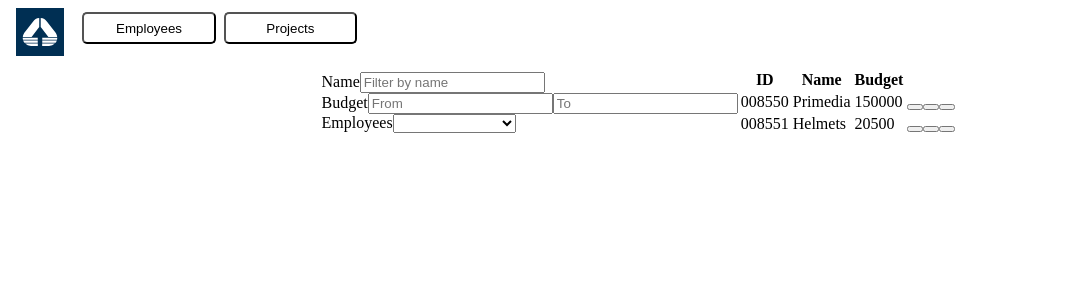
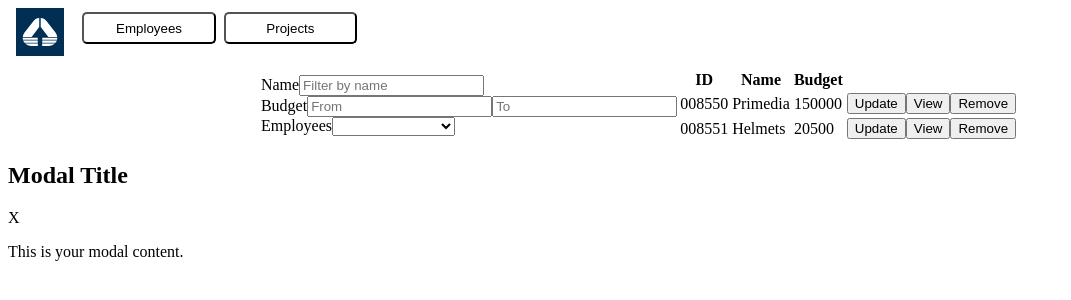
Before and after one commit to kristina-trifunovic/employee-project-app, an Angular app: page /project/list in a window 1280 px wide. Shown: the top 300 px of the page, without its empty margins (0-1071 px from the left). Built offline with nearby package versions, Linux system fonts and the light colour scheme.

Commit message:
view, update and delete project

```diff
--- a/src/app/core/services/project.service.ts
+++ b/src/app/core/services/project.service.ts
@@ -37,10 +37,12 @@ export class ProjectService {
     return this.findById(project.id);
   }
 
-  deleteProject(id: number) {
+  deleteProject(id: string): Observable<number> {
     let projects: Project[] = JSON.parse(this.storage.getItem('projects')!);
-    projects.splice(id, 1);
+    let i = projects.findIndex((p) => p.id === id);
+    projects.splice(i, 1);
     this.storage.setItem('projects', JSON.stringify(projects));
+    return of(i);
   }
 
   get storage() {
--- a/src/app/features/projects/pages/project-form/project-form.component.html
+++ b/src/app/features/projects/pages/project-form/project-form.component.html
@@ -32,5 +32,5 @@
     </div>
   </div>
 
-  <button type="submit">Submit</button>
+  <button type="submit" [disabled]="projectForm.invalid">Submit</button>
 </form>
--- a/src/app/features/projects/pages/project-list/project-list.component.html
+++ b/src/app/features/projects/pages/project-list/project-list.component.html
@@ -34,11 +34,24 @@
         <!-- TODO add a pipe for currency -->
         <td>{{project.budget}}</td>
         <td>
-          <button></button>
-          <button></button>
-          <button></button>
+          <button (click)="update(project)">Update</button>
+          <button (click)="view(project)">View</button>
+          <button (click)="remove(project)">Remove</button>
         </td>
       </tr>
     </table>
   </div>
 </div>
+
+<div class="modal-overlay" [ngClass]="{ 'show': showModal }">
+  <div class="modal">
+    <div class="modal-header">
+      <h2>Modal Title</h2>
+      <span class="close-button" (click)="closeModal()">X</span>
+    </div>
+    <div class="modal-content">
+      <!-- Your modal content goes here -->
+      <p>This is your modal content.</p>
+    </div>
+  </div>
+</div>
--- a/src/app/features/projects/pages/project-list/project-list.component.ts
+++ b/src/app/features/projects/pages/project-list/project-list.component.ts
@@ -5,6 +5,7 @@ import {
   FormGroup,
   Validators,
 } from '@angular/forms';
+import { Router } from '@angular/router';
 import { Subject, distinctUntilChanged, takeUntil } from 'rxjs';
 import { Employee } from 'src/app/core/models/Employee.model';
 import { Project } from 'src/app/core/models/Project.model';
@@ -28,11 +29,14 @@ export class ProjectListComponent implements OnInit, OnDestroy {
     budgetTo: number;
     employee: Employee;
   };
+  showModal: boolean = false;
+  showProject?: Project;
 
   constructor(
     private projectService: ProjectService,
     private fb: FormBuilder,
-    private employeeService: EmployeeService
+    private employeeService: EmployeeService,
+    private router: Router
   ) {
     this.buildFilterForm();
   }
@@ -143,4 +147,24 @@ export class ProjectListComponent implements OnInit, OnDestroy {
       return nameCheck && budgetFromCheck && budgetToCheck && employeeCheck;
     });
   }
+
+  update(project: Project) {
+    this.router.navigate([`project/form/${project.id}`]);
+  }
+
+  view(project: Project) {
+    this.showModal = true;
+    this.showProject = project;
+  }
+
+  remove(project: Project) {
+    let i = this.projects?.findIndex((p) => p.id === project.id);
+    this.projectService.deleteProject(project.id).subscribe((i) => {
+      this.projects?.splice(i, 1);
+    });
+  }
+
+  closeModal() {
+    this.showModal = false;
+  }
 }
```
